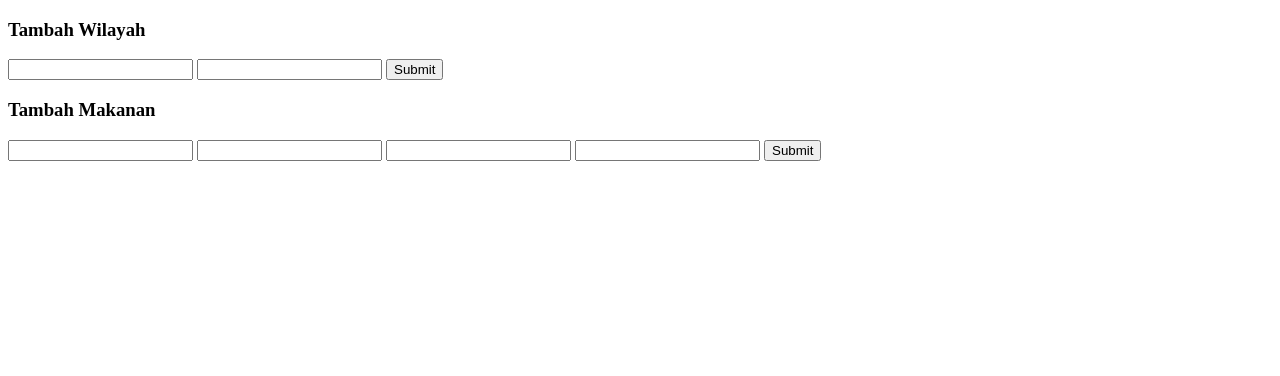
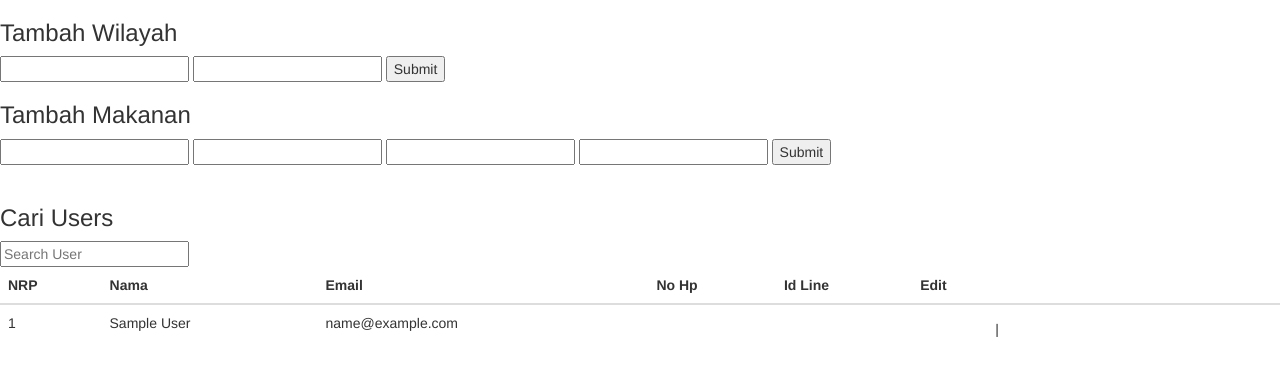
Before and after one commit to 2018-PemrogramanWeb-D/tugas7-fp-tcourier, a PHP site: page /admin.php in a window 1280 px wide. Shown: the top 376 px of the page. Run offline with PHP 8.4, Linux system fonts and the light colour scheme; the visitor is signed in with stand-in values (Sample User, id 1).

Commit message:
Almost Final

```diff
--- a/Courier.php
+++ b/Courier.php
@@ -12,8 +12,8 @@
     <meta name="author" content="">
 
     <title>Courier || TCourier</title>
-  <script src="https://ajax.googleapis.com/ajax/libs/jquery/3.3.1/jquery.min.js"></script>
-  <script src="https://maxcdn.bootstrapcdn.com/bootstrap/3.3.7/js/bootstrap.min.js"></script>
+    <script src="https://ajax.googleapis.com/ajax/libs/jquery/3.3.1/jquery.min.js"></script>
+    <script src="https://maxcdn.bootstrapcdn.com/bootstrap/3.3.7/js/bootstrap.min.js"></script>
     <!-- Bootstrap Core CSS -->
     <link href="vendor/bootstrap/css/bootstrap.min.css" rel="stylesheet">
 
--- a/Login.php
+++ b/Login.php
@@ -12,16 +12,14 @@
     <meta name="author" content="">
 
     <title>Login || TCourier</title>
-  <script src="https://ajax.googleapis.com/ajax/libs/jquery/3.3.1/jquery.min.js"></script>
-  <script src="https://maxcdn.bootstrapcdn.com/bootstrap/3.3.7/js/bootstrap.min.js"></script>
+    <script src="https://ajax.googleapis.com/ajax/libs/jquery/3.3.1/jquery.min.js"></script>
+    <script src="https://maxcdn.bootstrapcdn.com/bootstrap/3.3.7/js/bootstrap.min.js"></script>
     <!-- Bootstrap Core CSS -->
     <link href="vendor/bootstrap/css/bootstrap.min.css" rel="stylesheet">
-
     <!-- Custom Fonts -->
     <link href="vendor/font-awesome/css/font-awesome.min.css" rel="stylesheet" type="text/css">
     <link href="https://fonts.googleapis.com/css?family=Lora:400,700,400italic,700italic" rel="stylesheet" type="text/css">
     <link href="https://fonts.googleapis.com/css?family=Montserrat:400,700" rel="stylesheet" type="text/css">
-
     <!-- Theme CSS -->
     <link href="css/grayscale.min.css" rel="stylesheet">
 </head>
--- a/admin.php
+++ b/admin.php
@@ -3,6 +3,8 @@
 <html>
 <head>
 	<title>Panel Admin</title>
+	<script src="https://ajax.googleapis.com/ajax/libs/jquery/3.3.1/jquery.min.js"></script>
+  	<link href="vendor/bootstrap/css/bootstrap.min.css" rel="stylesheet">
 </head>
 
 <body>
@@ -21,6 +23,51 @@
 		<input type="text" name="deskripsimakanan">
 		<input type="Submit" name="tambahmakanan">
 	</form>
-
+	<br>
+	<h3>Cari Users</h3>
+	<div>
+		<input id="myInput" type="text" placeholder="Search User" class="sch">
+		<table class="table">
+		<thead>
+			<tr>
+				<th>NRP</th>
+				<th>Nama</th>
+				<th>Email</th>
+				<th>No Hp</th>
+				<th>Id Line</th>
+				<th>Edit</th>
+			</tr>
+		</thead>
+		<tbody id="myTable">
+			<?php
+			$result = mysqli_query($mysqli, "SELECT * FROM users ORDER BY nrp DESC");
+			while($row = mysqli_fetch_array($result)) {
+			echo '
+				<tr>
+				<form>
+				<td>'.$row['nrp'].'</td>
+				<td>'.$row['nama'].'</td>
+				<td>'.$row['email'].'</td>
+				<td>'.$row['nohp'].'</td>
+				<td>'.$row['idline'].'</td><input type="hidden" name="nrp" readonly value="'.$row['nrp'].'">
+				<td> <input type="submit" class="btn btn-link" name="adminupdate" value="Update"> | <Input type="submit" class="btn btn-link" name="admindelete" value="Delete"> </td>
+				</form>
+				</tr>';
+				}
+			?>
+		</tbody>
+	</table>
+	</div>
 </body>
 </html>
+
+<script>
+  	$(document).ready(function(){
+	  	$("#myInput").on("keyup", function() {
+		    		var value = $(this).val().toLowerCase();
+		    		$("#myTable tr").filter(function() {
+		      			$(this).toggle($(this).text().toLowerCase().indexOf(value) > -1)
+		    		});
+	  			});
+	  	})
+</script>
--- a/config.php
+++ b/config.php
@@ -198,4 +198,15 @@
     $deskripsimakanan = $_POST['deskripsimakanan'];
     $result = mysqli_query($mysqli, "INSERT INTO makanan(id_makanan,nama_makanan,wilayah_makanan,harga_makanan,deskripsi_makanan) VALUES('NULL','$namamakanan','$wilayahmakanan','$hargamakanan','$deskripsimakanan')");
   }
+  if(isset($_POST['admindelete'])) {
+    $nrpdelete = $_GET['nrp'];
+    $result = mysqli_query($mysqli,"DELETE FROM users WHERE nrp = '05111740000002'");
+    header("Location: admin.php");
+  }
+
+    if(isset($_POST['adminupdate'])) {
+    $_SESSION['login_user'] = $_POST['nrp'];
+    header("Location: edit.php");
+  }
+  ///---ADMIN
 ?>
```
Lines whose indentation alone changed are shown as unchanged.
